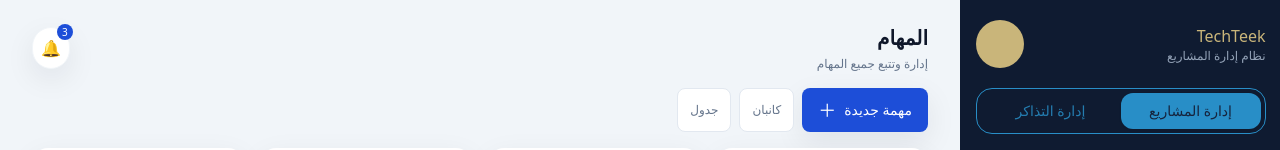
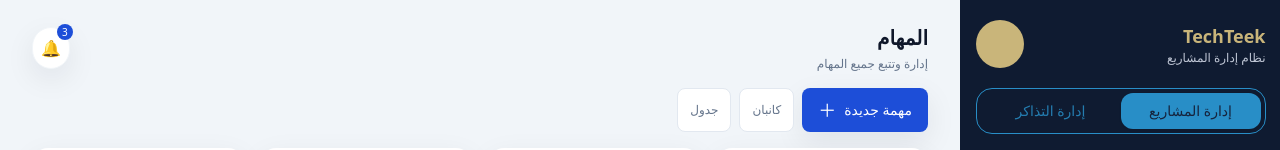
Before and after one commit to CyberMan010/TaskManagement, a React (Vite) app: page / in a window 1280 px wide. Shown: the top 150 px of the page. Built offline with nearby package versions, Linux system fonts and the light colour scheme.

Commit message:
sidebar is all set

```diff
--- a/src/components/layout/Sidebar.tsx
+++ b/src/components/layout/Sidebar.tsx
@@ -35,8 +35,8 @@ export const Sidebar: React.FC<SidebarProps> = ({ active = "tasks" }) => {
       {/* Header */}
       <div className="flex items-center justify-between mb-5">
         <div className="flex-1">
-          <p className="text-base font-medium text-[#C9B57A]">TechTeek</p>
-          <p className="text-xs text-slate-400">نظام إدارة المشاريع</p>
+          <p className="text-lg font-family-Inter font-bold text-[#C9B57A]">TechTeek</p>
+          <p className="text-xs text-[#BFC6D5]">نظام إدارة المشاريع</p>
         </div>
         <div className="h-12 w-12 rounded-full bg-[#C9B57A]" />
       </div>
@@ -74,7 +74,7 @@ export const Sidebar: React.FC<SidebarProps> = ({ active = "tasks" }) => {
             <img
               src={active === item.id ? sidebarIcons.whiteArrowSelected : sidebarIcons.arrow}
               alt="arrow"
-              className="w-3 h-3"
+              className="w-4 h-4"
             />
           </button>
         ))}
@@ -99,7 +99,7 @@ export const Sidebar: React.FC<SidebarProps> = ({ active = "tasks" }) => {
               <img
                 src={sidebarIcons.arrow}
                 alt="arrow"
-                className="w-3 h-3"
+                className="w-4 h-4"
               />
             </button>
           ))}
```
